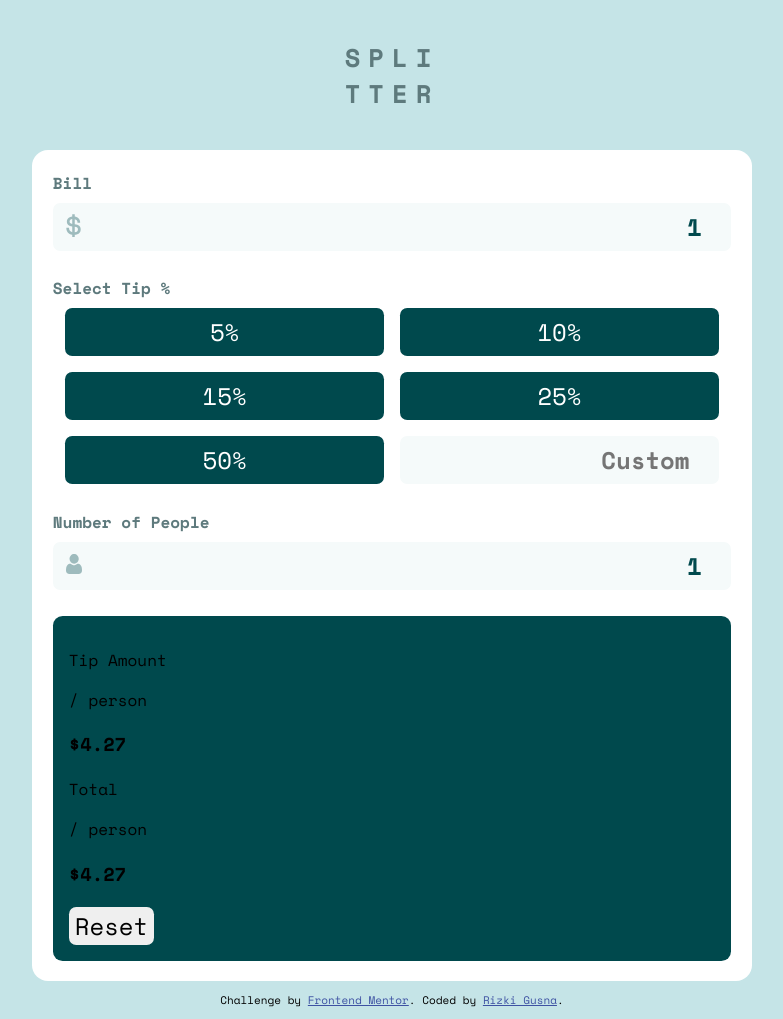
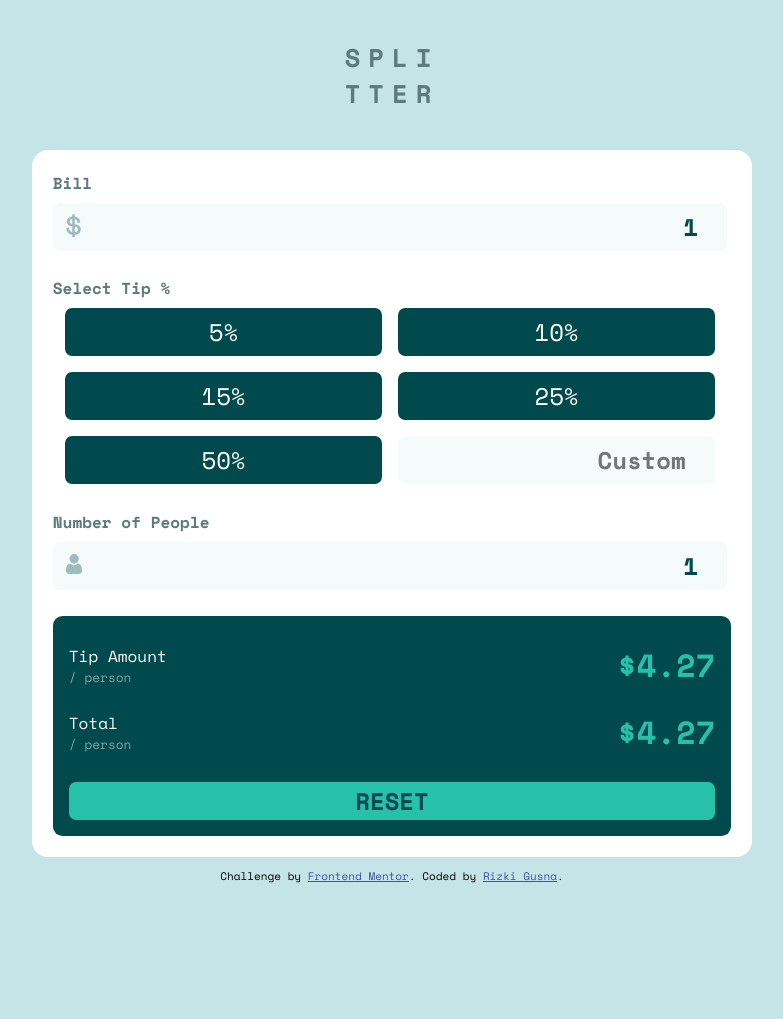
Before and after one commit to rizkygusna/tip-calculator, a plain HTML site: page index.html in a window 1280 px wide. Shown: the whole page, without its empty margins (248-1031 px from the left). After the commit the page ends 895 px from the top, so only its background shows below. Drawn offline with nearby package versions, Linux system fonts and the light colour scheme.

Commit message:
add style to result section

```diff
--- a/index.html
+++ b/index.html
@@ -47,17 +47,17 @@
             </div>
           </div>
           <div class="result">
-            <div class="amount-result">
+            <div class="container-flex amount-result">
               <div class="amount-text">
                 <p>Tip Amount</p>
-                <p>/ person</p>
+                <p class="disabled">/ person</p>
               </div>
               <h3 class="amount-number">$4.27</h3>
             </div>
-            <div class="total-result">
+            <div class="container-flex total-result">
               <div class="total-text">
                 <p>Total</p>
-                <p>/ person</p>
+                <p class="disabled">/ person</p>
               </div>
               <h3 class="total-number">$4.27</h3>
             </div>
--- a/styles.css
+++ b/styles.css
@@ -48,7 +48,6 @@ button {
 
 .container-flex {
   display: flex;
-  flex-direction: column;
   flex-wrap: wrap;
 }
 
@@ -135,6 +134,7 @@ label[for='people']:before {
 }
 
 .result {
+  width: 100%;
   padding: 1em;
   border-radius: 0.6em;
   background-color: hsl(183, 100%, 15%);
@@ -148,3 +148,41 @@ label[for='people']:before {
 .attribution a {
   color: hsl(228, 45%, 44%);
 }
+
+.result p {
+  color: white;
+  margin: 0 0;
+}
+
+.result h3 {
+  color: hsl(172, 67%, 45%);
+  font-size: 2em;
+  margin: 0.3em 0;
+}
+
+.result button {
+  width: 100%;
+  text-transform: uppercase;
+  font-weight: bold;
+  background-color: hsl(172, 67%, 45%);
+  color: hsl(183, 100%, 15%);
+}
+
+.amount-result,
+.total-result {
+  justify-content: space-between;
+}
+
+p.disabled {
+  font-size: 80%;
+  opacity: 50%;
+}
+
+.amount-text,
+.total-text {
+  margin: auto 0;
+}
+
+.total-result {
+  margin-bottom: 1em;
+}
```
